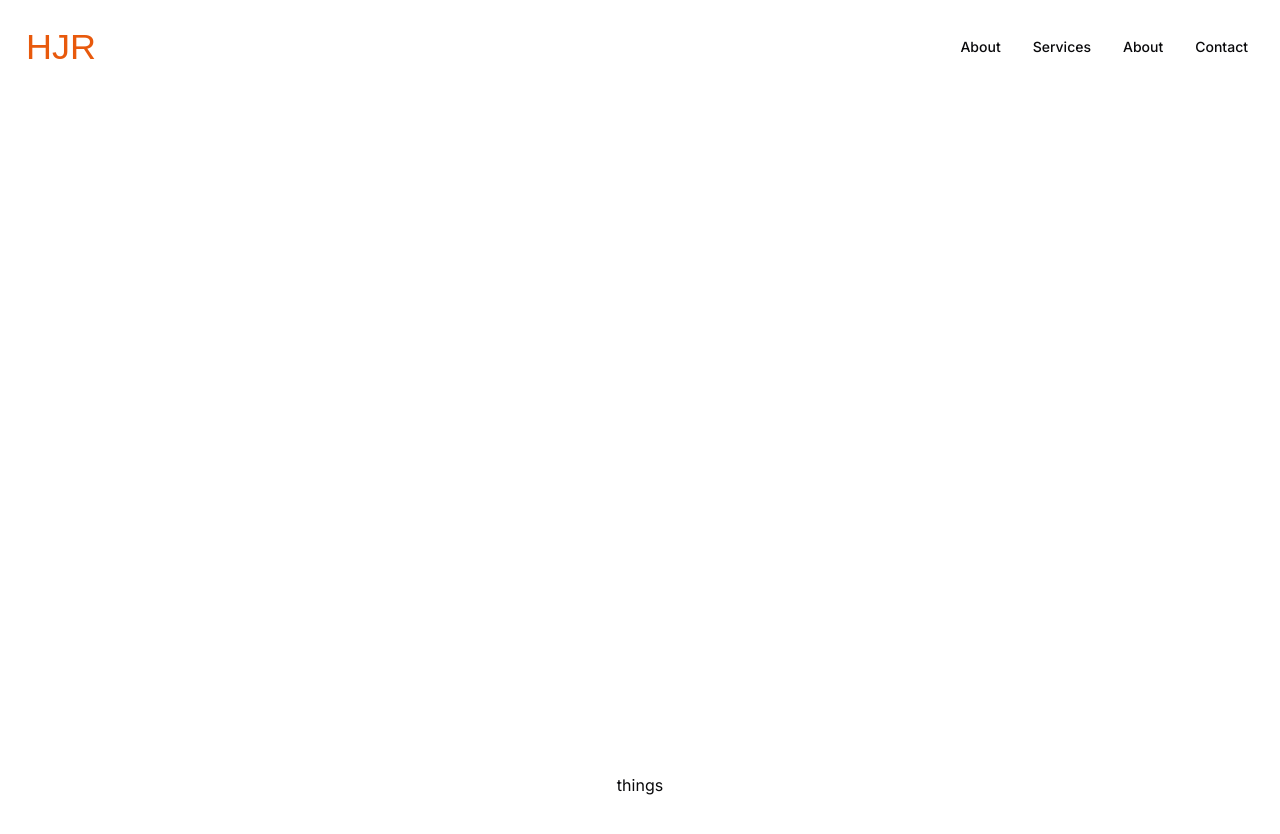
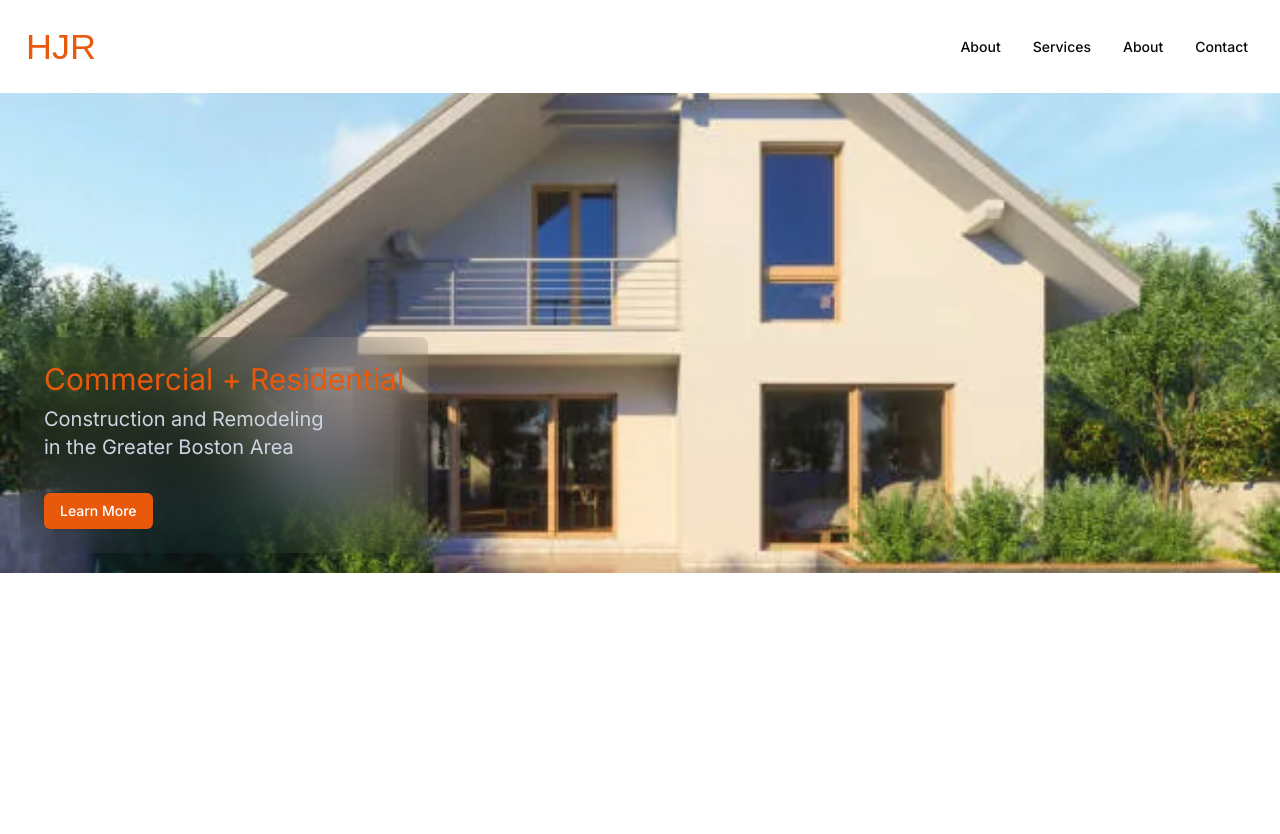
Before and after one commit to philingyuup/hjr, a Next.js app: page / in a window 1280 px wide. Shown: the top 834 px of the page. Built offline with nearby package versions, Linux system fonts and the light colour scheme.

Commit message:
Add hero

```diff
--- a/src/app/page.tsx
+++ b/src/app/page.tsx
@@ -1,12 +1,30 @@
-import Image from "next/image";
+import { Button } from '@/shadcnComponents/ui/button';
+import Image from 'next/image';
+import Link from 'next/link';
 
 export default function Home() {
   return (
-    <main className="flex min-h-screen flex-col items-center justify-between p-24">
-      <article>
-
+    <main className='flex min-h-screen flex-col items-center justify-between'>
+      <article className='h-[60vh] w-full relative'>
+        <Image src='/demo_hero.webp' alt='Demo Hero Image' fill objectFit='cover' aria-hidden className='opacity-95'/>
+        <div className='backdrop-blur-2xl absolute bottom-5 left-5 p-6 rounded-lg'>
+          <h2 className='sr-only'>Construction and Remodeling in Boston</h2>
+          <div className='flex flex-col gap-2'>
+            <p className='text-3xl text-primary'>Commercial + Residential</p>
+            <p className='text-xl text-slate-300 flex flex-col mb-6'>
+              <span>Construction and Remodeling </span>
+              <span>in the Greater Boston Area</span>
+            </p>
+            <div>
+              <Button asChild>
+                <Link href='about' className='text-white'>
+                  Learn More
+                </Link>
+              </Button>
+            </div>
+          </div>
+        </div>
       </article>
-      <p>things</p>
     </main>
   );
 }
```
